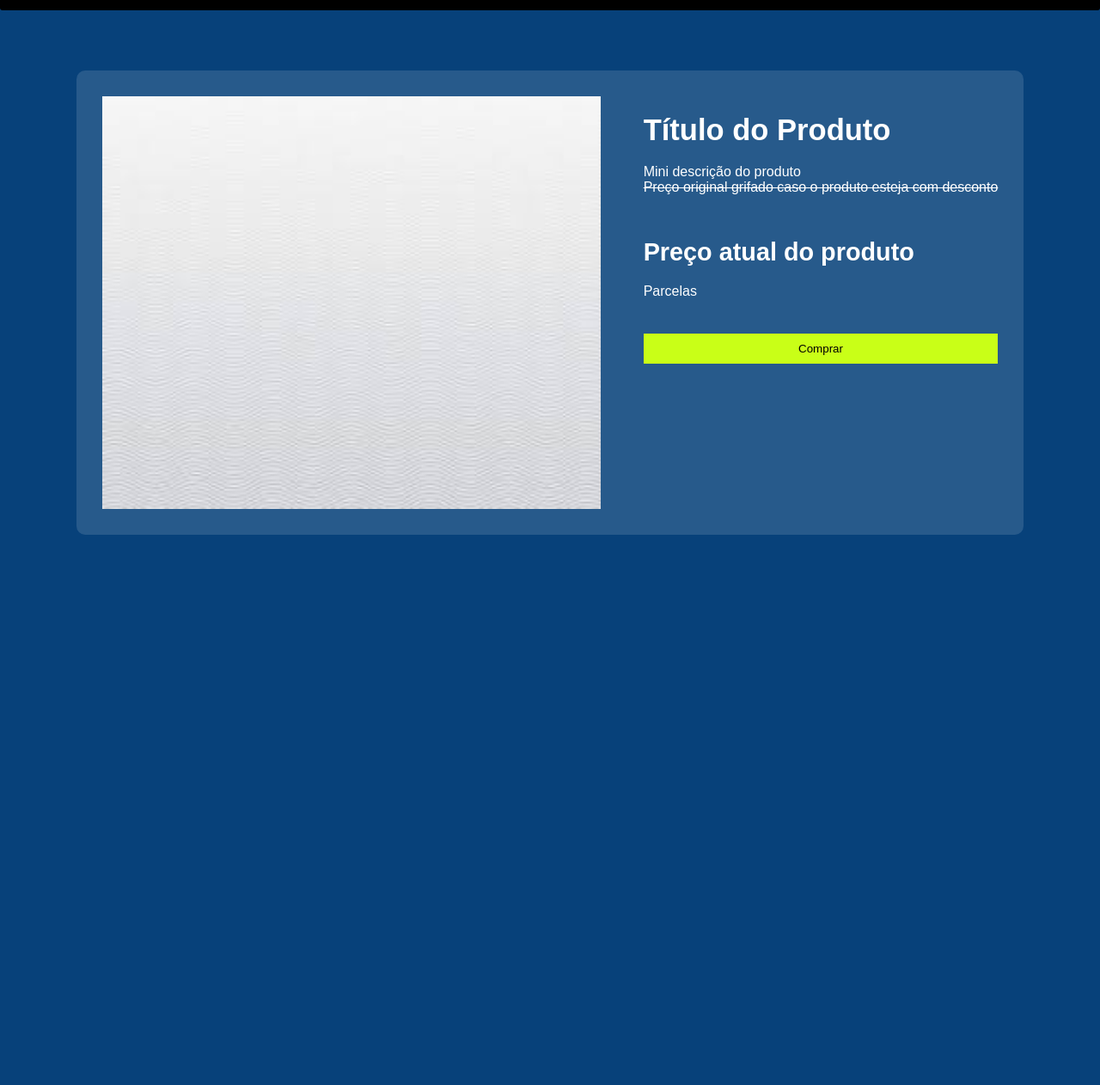
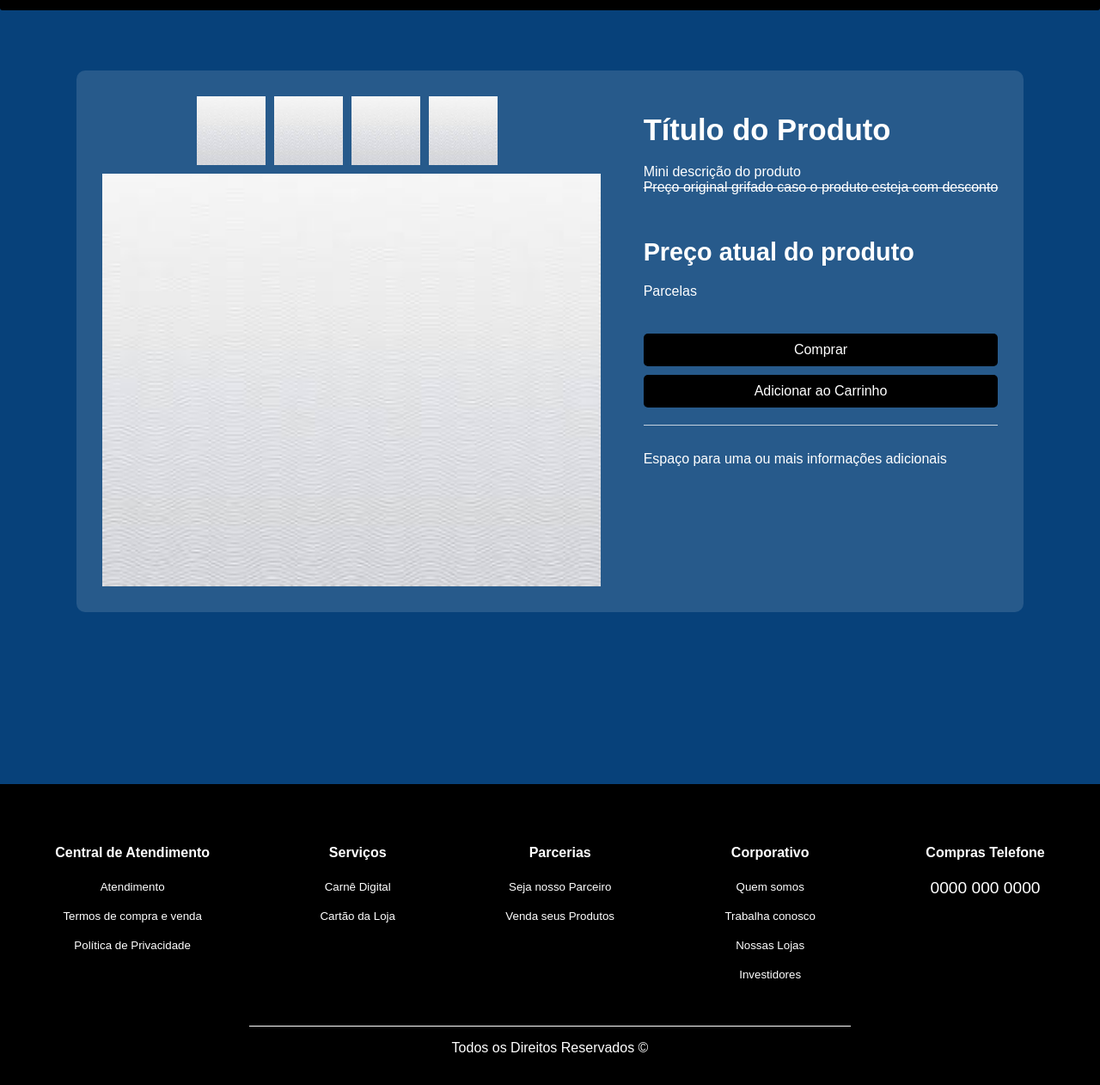
Before and after one commit to NikolasSantis/Catalogo, a plain HTML site: page pagina_produtos/produto.html in a window 1280 px wide. Shown: the part 68-1330 px from the top of the page at 86% size. Before the commit the page ends 800 px from the top, so only its background shows below. Drawn offline with Linux system fonts and the light colour scheme.

Commit message:
Update Products Page

```diff
--- a/pagina_produtos/produto.css
+++ b/pagina_produtos/produto.css
@@ -68,16 +68,48 @@ h1 {
     border-radius: 10px;
 }
 
+#other_images_product {
+    display: flex;
+    flex-direction: row;
+    align-items: center;
+    justify-content: space-around;
+}
+
+#images_product {
+    display: flex;
+    flex-direction: column;
+    align-items: center;
+}
+
 #atual_price {
     margin-top: 50px;
 }
 
 #buy_button {
-    background-color: rgb(201, 255, 23);
+    background-color: rgb(0, 0, 0);
+    color: white;
     border-style: none;
     cursor: pointer;
     margin: 40px 0 0 0;
     padding: 10px;
+    border-radius: 5px
+}
+
+#add_cart {
+    background-color: rgb(0, 0, 0);
+    color: white;
+    border-style: none;
+    cursor: pointer;
+    margin: 10px 0 0 0;
+    padding: 10px;
+    border-radius: 5px
+}
+
+.alternative_images {
+    width: 80px;
+    height: 80px;
+    margin: 0 10px 10px 0;
+    cursor: pointer;
 }
 
 .product_img {
@@ -91,3 +123,62 @@ h1 {
     color: white;
     margin-left: 50px;
 }
+
+.separator {
+    background-color:rgba(255, 255, 255, 0.731);
+    width: 100%;
+    height: 1px;
+    margin-top: 20px;
+}
+
+.aditional_info {
+    margin-top: 30px;
+}
+
+
+
+
+
+
+
+
+
+
+
+
+
+
+.footer_box {
+    background-color: black;
+    color: white;
+    width: 100%;
+    height: 300px;
+    place-self: baseline normal;
+    padding-top: 50px;
+    margin-top: 200px;
+}
+
+.footer_content_box {
+    display: flex;
+    flex-direction: row;
+    justify-content: space-around;
+}
+
+.footer_content {
+    text-align: center;
+}
+
+.copyright_box {
+    display: flex;
+    flex-direction: column;
+    align-items: center;
+    place-self: center;
+    margin-top: 35px;
+    width: auto;
+}
+
+.dividing_row {
+    background-color: white;
+    height: 1px;
+    width: 700px;
+}
--- a/pagina_produtos/produto.html
+++ b/pagina_produtos/produto.html
@@ -9,18 +9,39 @@
 
 <body>
 
+    <!-- Header da página com o botão de menu e nome da empresa  -->
     <header id="top_row">
         <img id="menu_icon" src="./icons_produto/menu-icon.png" alt="Menu-icon" title="Botão Menu">
         <div id="company_name">
             <h1> Empresa </h1>
         </div>
     </header>
+    <!-- Fim Header  -->
 
+    <!-- Começo da página  -->
     <main>
+
         <div id="product_container">
+
             <!-- Local para colocar as outras imagens do produto  -->
+            <div id="images_product">
 
-            <img class="product_img" src="demo_image/image.jpg">
+                <div id="other_images_product">
+                    <img class="alternative_images" src="./demo_image/image.jpg" alt="Imagem do produto" title="Imagem do produto">
+
+                    <img class="alternative_images" src="./demo_image/image.jpg" alt="Imagem do produto" title="Imagem do produto">
+
+                    <img class="alternative_images" src="./demo_image/image.jpg" alt="Imagem do produto" title="Imagem do produto">
+
+                    <img class="alternative_images" src="./demo_image/image.jpg" alt="Imagem do produto" title="Imagem do produto">
+
+                </div>
+
+                <!-- Imagem principal do produto  -->
+                <img class="product_img" src="./demo_image/image.jpg" alt="Principal Imagem do Produto" title="Principal Imagem do Produto">
+
+            </div>
+
 
             <section class="product_initial_description">
 
@@ -34,7 +55,13 @@
 
                 <span> Parcelas </span>
 
-                <button id="buy_button"> Comprar </button>
+                <button id="buy_button" title="Botão de Comprar"> <big> Comprar </big> </button>
+
+                <button id="add_cart" title="Botão de Adicionar no Carrinho"> <big> Adicionar ao Carrinho </big> </button>
+
+                <div class="separator"></div>
+
+                <span class="aditional_info"> Espaço para uma ou mais informações adicionais </span>
 
             </section>
 
@@ -42,5 +69,55 @@
 
     </main>
 
+
+    <!-- Rodapé da Página  -->
+    <footer class="footer_box">
+
+        <div class="footer_content_box">
+
+            <div class="footer_content">
+                <h4> Central de Atendimento </h4>
+                <p> <a> <small> Atendimento </small> </a> </p>
+                <p> <a> <small> Termos de compra e venda </small> </a> </p>
+                <p> <a> <small> Política de Privacidade </small> </a> </p>
+            </div>
+
+            <div class="footer_content">
+                <h4> Serviços </h4>
+                <p> <a> <small> Carnê Digital </small> </a> </p>
+                <p> <a> <small> Cartão da Loja </small> </a> </p>
+            </div>
+
+            <div class="footer_content">
+                <h4> Parcerias </h4>
+                <p> <a> <small> Seja nosso Parceiro </small> </a> </p>
+                <p> <a> <small> Venda seus Produtos </small> </a> </p>
+            </div>
+
+            <div class="footer_content">
+                <h4> Corporativo </h4>
+                <p> <a> <small> Quem somos </small> </a> </p>
+                <p> <a> <small> Trabalha conosco </small> </a> </p>
+                <p> <a> <small> Nossas Lojas </small> </a> </p>
+                <p> <a> <small> Investidores </small></a></p>
+            </div>
+
+            <div class="footer_content">
+                <h4> Compras Telefone </h4>
+                <p> <big> 0000 000 0000 </big> </p>
+            </div>
+
+        </div>
+
+        <div class="copyright_box">
+            <div class="dividing_row"> </div>
+
+            <p> <span> Todos os Direitos Reservados © </span> </p>
+
+        </div>
+
+    </footer>
+    <!-- Fim Rodapé -->
+
 </body>
 </html>
--- a/style.css
+++ b/style.css
@@ -325,7 +325,6 @@ h1 {
     flex-direction: row;
     padding: 0 25px;
     border-radius: 10px;
-    margin-bottom: 200px;
 }
 
 .decorations_outside {
@@ -375,6 +374,7 @@ h1 {
     height: 300px;
     place-self: baseline normal;
     padding-top: 50px;
+    margin-top: 200px;
 }
 
 .footer_content_box {
```
